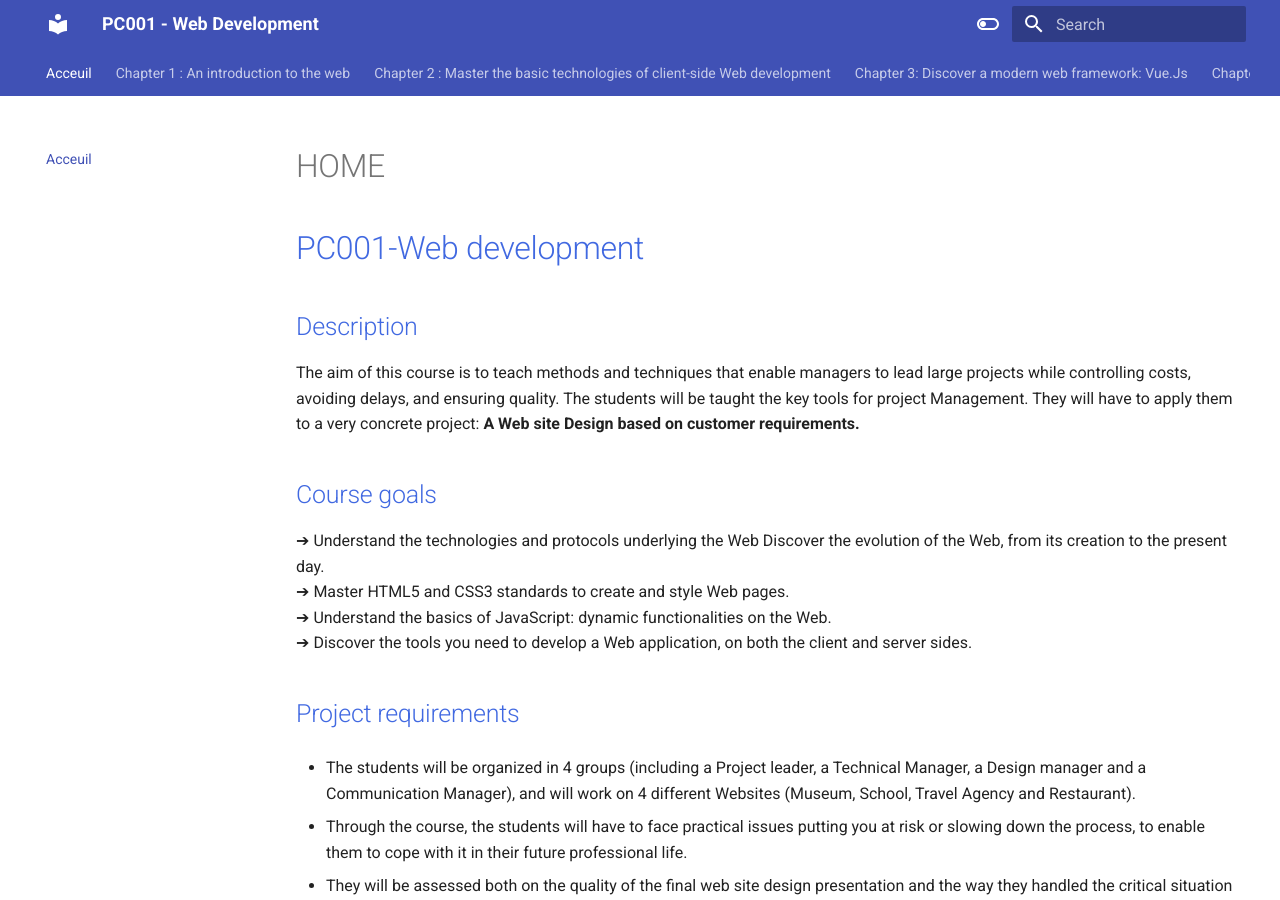
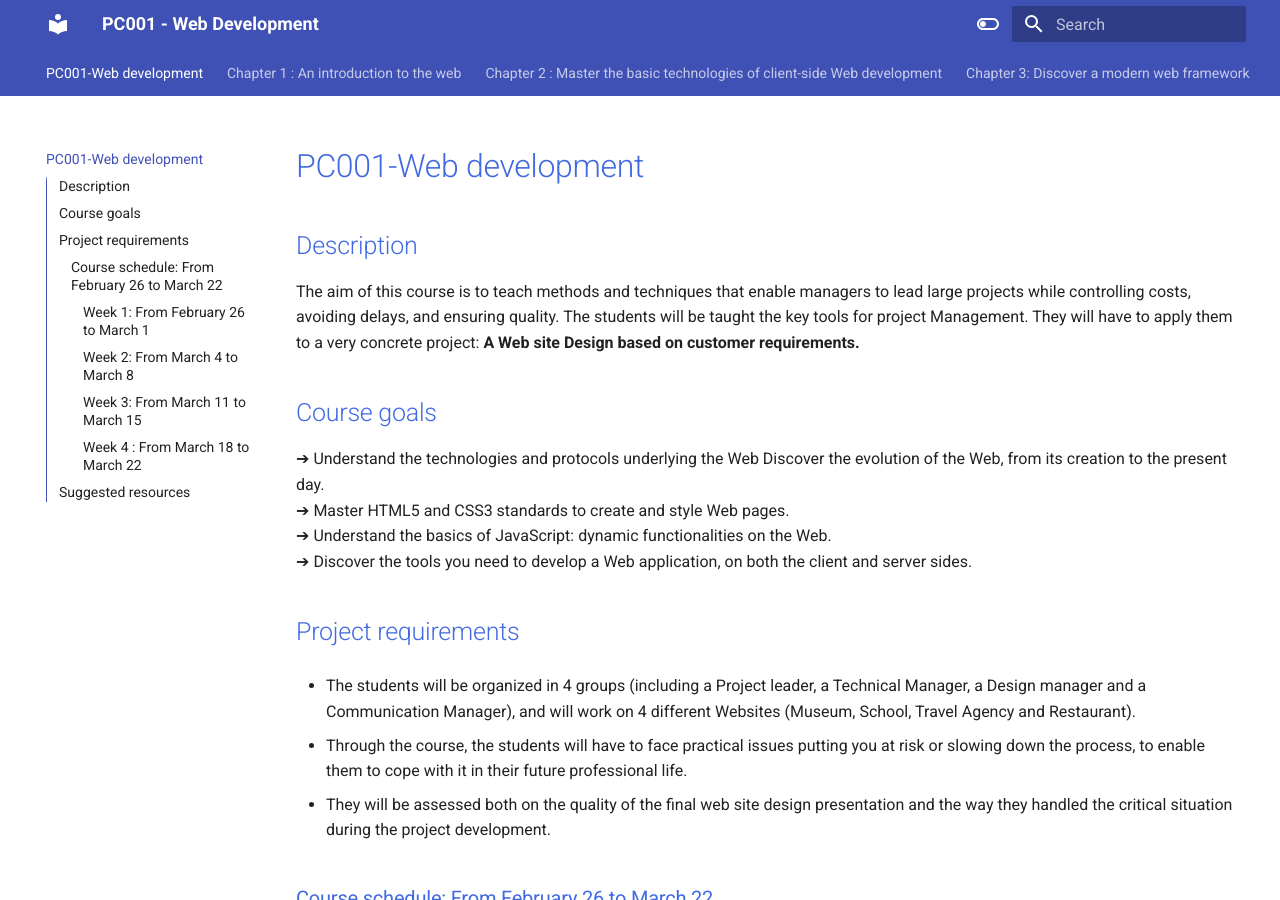
Before and after one commit to zouhour-guiras/Spring-School-Docs, an MkDocs documentation site: the page built from docs/Acceuil.md, in a window 1280 px wide and 900 px high. Built offline with MkDocs 1.6.1 and Material for MkDocs 9.7.7, drawn with Linux system fonts in a browser that asks for light colours.

Commit message:
changement acceuil

```diff
--- a/docs/Acceuil.md
+++ b/docs/Acceuil.md
@@ -1,7 +1,3 @@
-
-<!-- <img src="efrei.png" alt="Nom de votre site" width="30" height="30"> -->
-# HOME
-
 # <div style="color: Royalblue;"> PC001-Web development </div>
 
 
```
